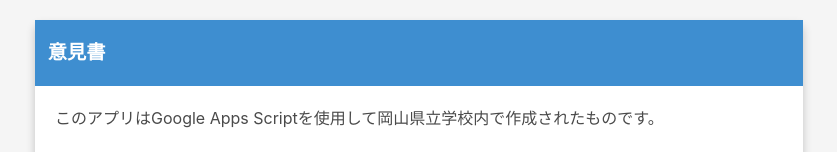
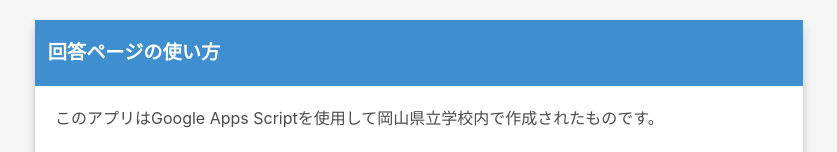
Before and after one commit to Gobousei/reply, a plain HTML site: page explanation.html in a window 1280 px wide. Shown: the top 152 px of the page, without its empty margins (221-1058 px from the left). Drawn offline with nearby package versions, Linux system fonts and the light colour scheme.

Commit message:
Update explanation.html

```diff
--- a/explanation.html
+++ b/explanation.html
@@ -90,7 +90,7 @@ th {
                 <div class="hero-body">
                     <div class="container">
                         <h1 class="title">
-                            意見書
+                            回答ページの使い方
                         </h1>
                     </div>
                 </div>
```
